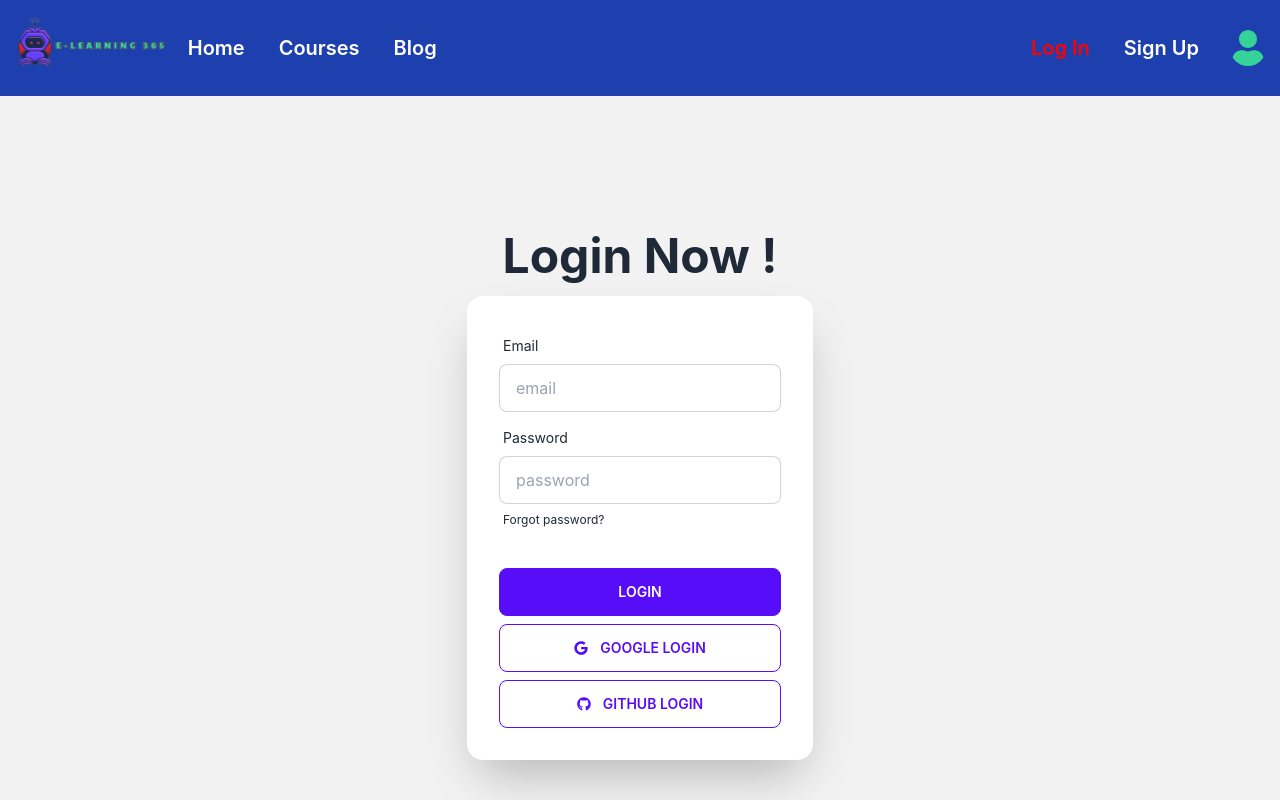
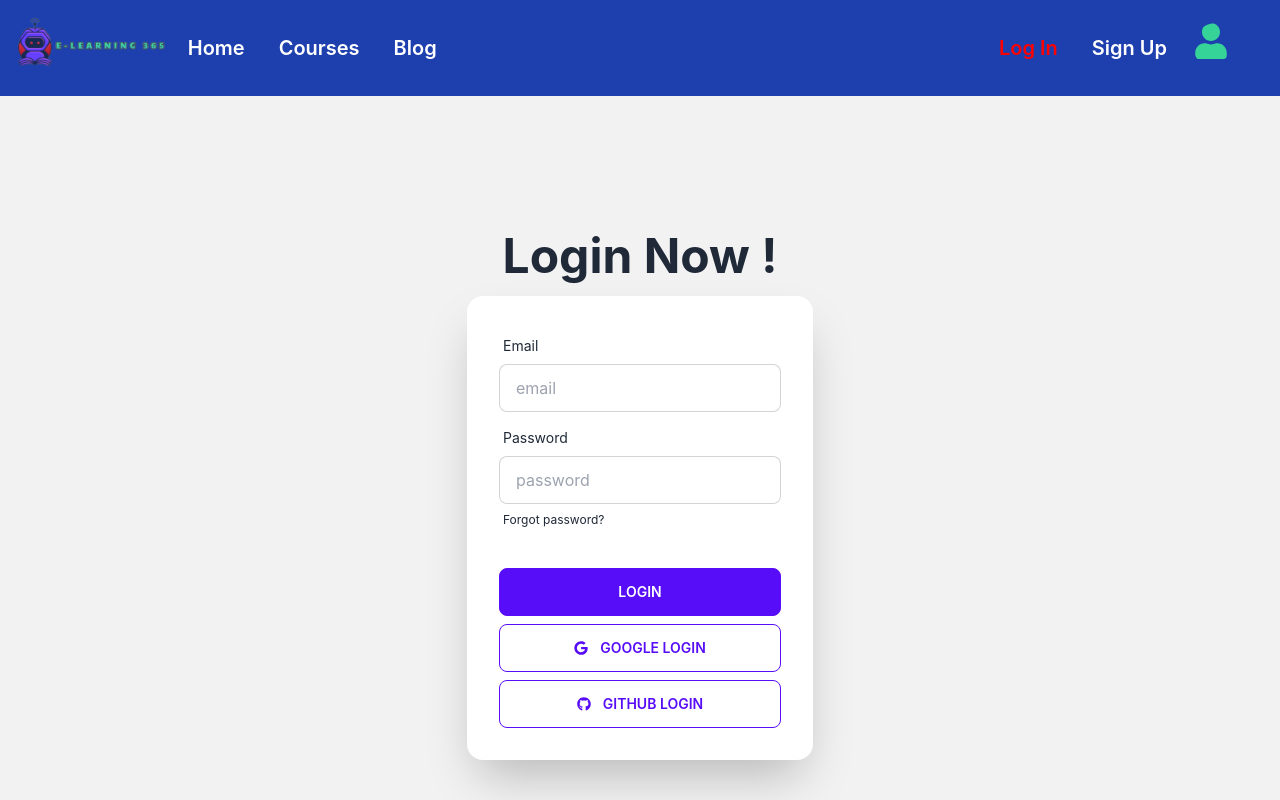
Before and after one commit to sajiburrahmansajib/E-learning-365, a React (Create React App) app: page /login in a window 1280 px wide. Shown: the top 800 px of the page. Built offline with nearby package versions, Linux system fonts and the light colour scheme; no server answers.

Commit message:
ToolTip added

```diff
--- a/src/Components/Header/Header.js
+++ b/src/Components/Header/Header.js
@@ -46,8 +46,8 @@ const Header = () => {
 
 
                 <div className="dropdown dropdown-end">
-                    <label tabIndex={0} className="btn btn-ghost btn-circle avatar">
 
+                    <label tabIndex={0} className="btn btn-ghost btn-circle avatar mr-8 tooltip " data-tip={user?.displayName}>
                         <div className="w-15 rounded-full">
                             {
                                 user?.uid ?
--- a/src/Components/Login/Login.js
+++ b/src/Components/Login/Login.js
@@ -4,7 +4,7 @@ import { Link, useLocation, useNavigate } from 'react-router-dom';
 import { AuthContext } from '../../Context/UserContext';
 
 const Login = () => {
-    const { googleLogIn, emailPasswordLogIn, githubLogIn } = useContext(AuthContext)
+    const { googleLogIn, emailPasswordLogIn, githubLogIn, setLoading } = useContext(AuthContext)
     const location = useLocation();
     const navigate = useNavigate();
     const from = location.state?.from?.pathname || '/';
@@ -30,6 +30,9 @@ const Login = () => {
             })
             .catch(error => {
                 console.log('error', error)
+            })
+            .finally(() => {
+                setLoading(false);
             })
     }
 
--- a/src/Context/UserContext.js
+++ b/src/Context/UserContext.js
@@ -84,7 +84,8 @@ const UserContext = ({ children }) => {
         userProfile,
         emailPasswordLogIn,
         githubLogIn,
-        loading
+        loading,
+        setLoading
     }
     return (
         <AuthContext.Provider value={authInfo}>
```
